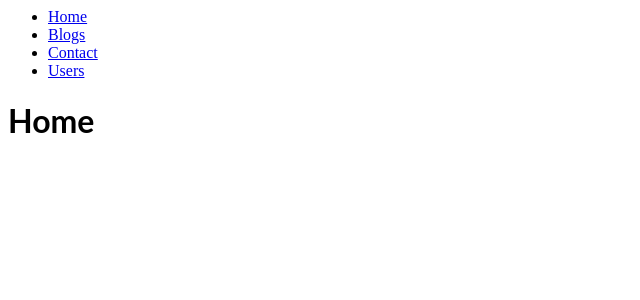
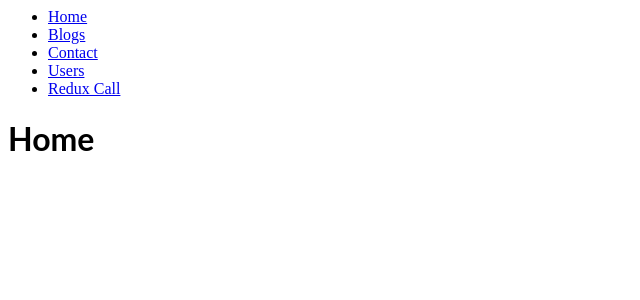
Before and after one commit to sarveshhome/react-HashRouter, a React (Create React App) app: page / in a window 1280 px wide. Shown: the top 300 px of the page, without its empty margins (0-640 px from the left). Built offline with nearby package versions, Linux system fonts and the light colour scheme.

Commit message:
3 files modified, 1 added

```diff
--- a/src/App.js
+++ b/src/App.js
@@ -18,7 +18,7 @@ import NoPage from './pages/NoPage';
 import usersData from './Data.js';
 import UsersDetails from './pages/UsersDetails.js';
 import User from './pages/Users.js';
-import store from './store/index.js';
+import ValueStore from './pages/ReduxCall.js';
 export default function App() {
   const [data, setData] = React.useState('data');
 
@@ -33,6 +33,7 @@ export default function App() {
           <Route exact index element={<Home />} />
           <Route exact path="blogs" element={<Blogs />} />
           <Route exact path="contact" element={<Contact />} />
+          <Route path="Redux" element={<ValueStore />} />
           <Route exact path="Users" element={<User data={data} />} />
           <Route
             path="UsersDetails/:id"
--- a/src/pages/Layout.js
+++ b/src/pages/Layout.js
@@ -18,6 +18,9 @@ const Layout = () => {
           <li>
             <Link to="/Users">Users</Link>
           </li>
+          <li>
+            <Link to="/Redux">Redux Call</Link>
+          </li>
         </ul>
       </nav>
 
--- /dev/null
+++ b/src/pages/ReduxCall.js
@@ -0,0 +1,16 @@
+import React from 'react';
+import store from '../store/index.js';
+
+console.log('initial state', store.getState());
+
+const unsubscribe = store.subscribe(() =>
+  console.log('State after dispatch: ', store.getState())
+);
+
+store.dispatch({ type: 'todos/todoAdded', payload: 'Learn about actions' });
+store.dispatch({ type: 'todos/todoAdded', payload: 'Learn about actions' });
+const ValueStore = () => {
+  return <></>;
+};
+
+export default ValueStore;
--- a/src/store/index.js
+++ b/src/store/index.js
@@ -7,8 +7,8 @@ const reducer = (state, action) => {
 
 const store = createStore(reducer, 0);
 
-store.subscribe(() => {
-  console.log('current state', store.getState());
-});
+// store.subscribe(() => {
+//   console.log('current state', store.getState());
+// });
 
 export default store;
```
